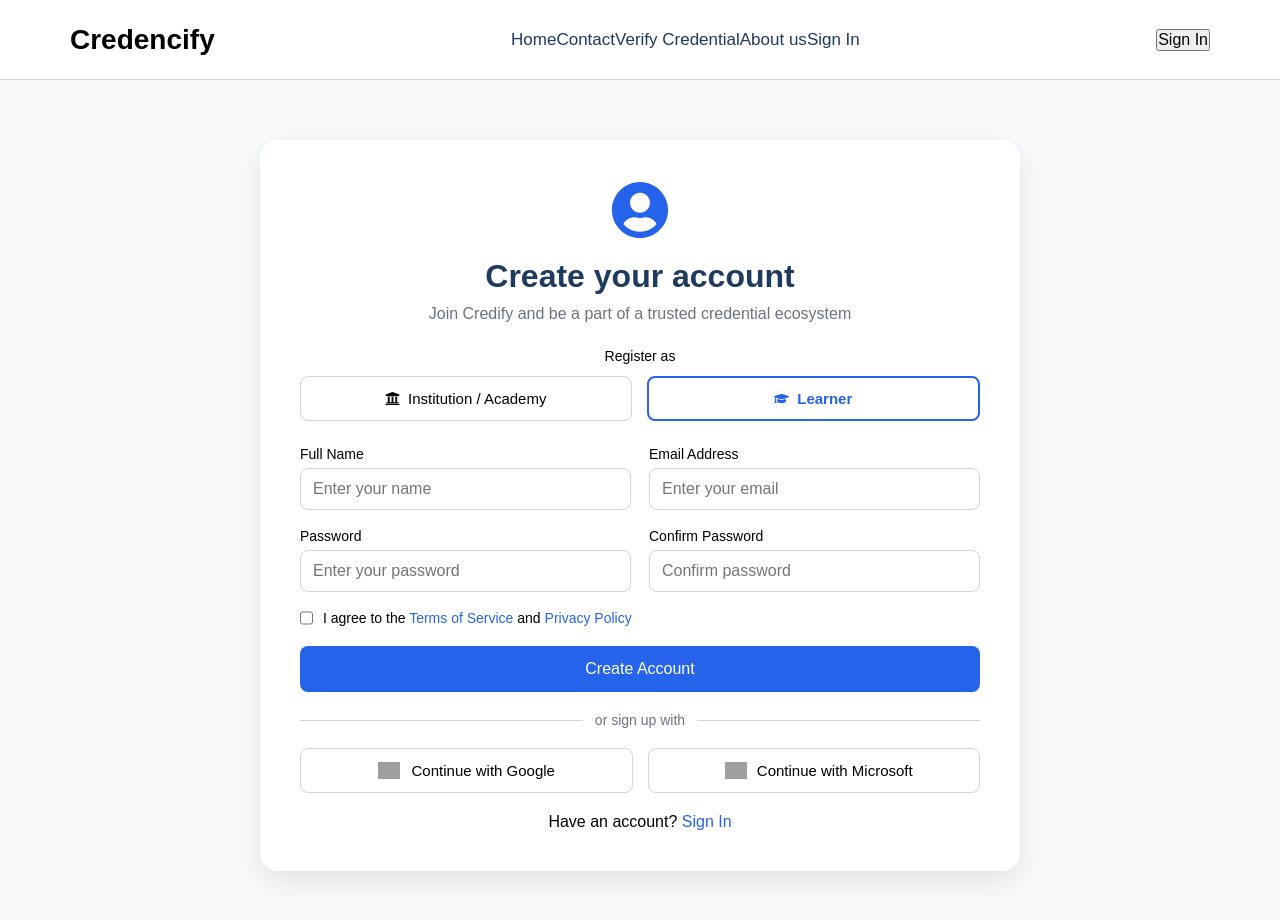
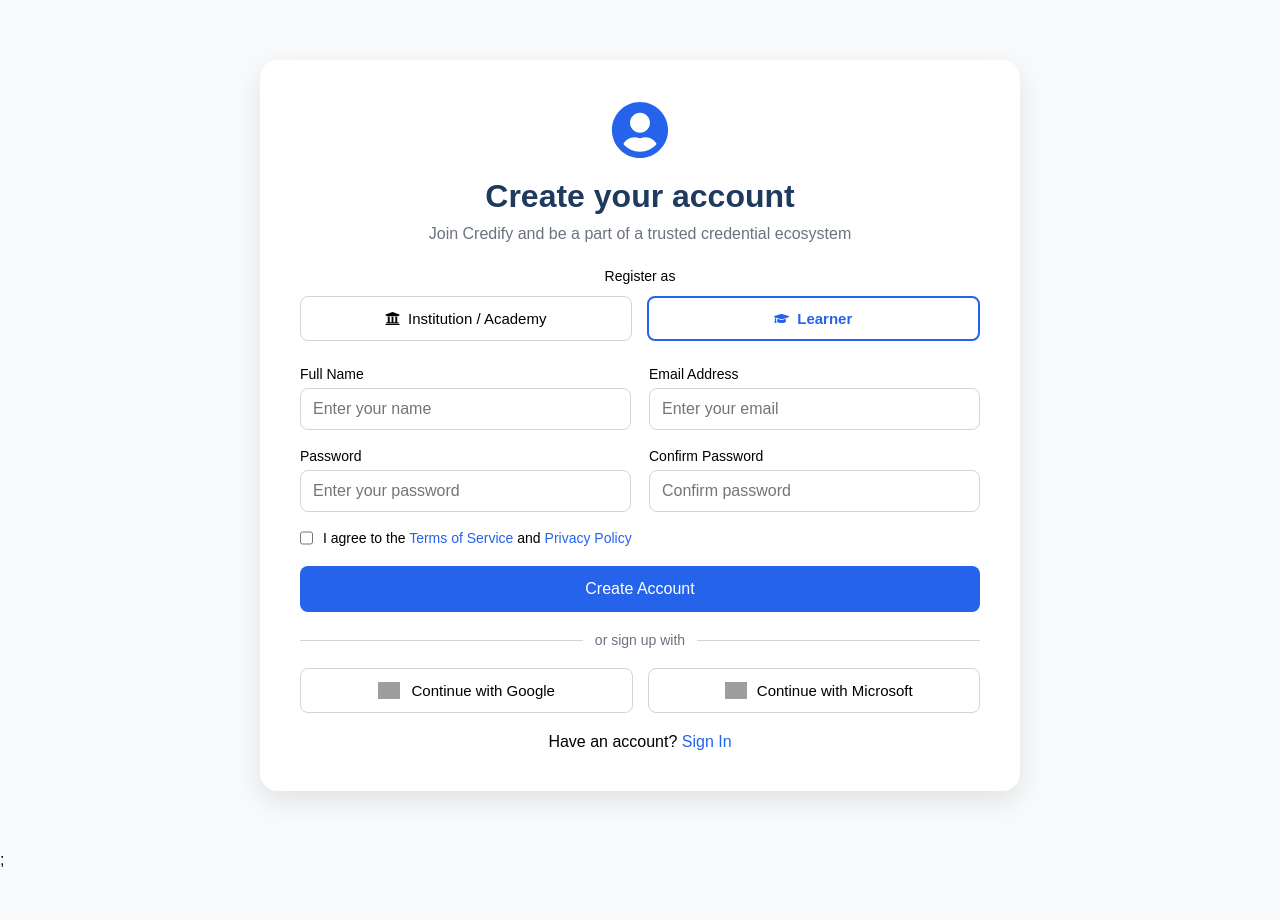
Before and after one commit to sidharth756/Credencify, a React (Vite) app in the folder frontend/: page / in a window 1280 px wide. Shown: the top 920 px of the page. After the commit the page ends 869 px from the top, so only its background shows below. Built offline with nearby package versions, Linux system fonts and the light colour scheme; grey boxes are pictures that could not be loaded; a web font is replaced by a local one.

Commit message:
Changes in register page structure

```diff
--- a/frontend/src/components/Register/Register.jsx
+++ b/frontend/src/components/Register/Register.jsx
@@ -1,4 +1,3 @@
-import Navbar from "../../components/Navbar/Navbar";
 import styles from "./Register.module.css";
 
 import { FaUserCircle } from "react-icons/fa";
@@ -8,9 +7,7 @@
 function Register() {
   return (
     <>
-      <Navbar />
-
-      <main className={styles.container}>
+        <div className={styles.container}>
         <div className={styles.card}>
 
           <div className={styles.icon}>
@@ -130,9 +127,8 @@
             Have an account?
             <a href="#"> Sign In</a>
           </p>
-
+          </div>
         </div>
-      </main>
     </>
   );
 }
```
Also changed, not shown: frontend/src/pages/Register/Register.jsx (added, +13 -0 lines), frontend/src/pages/Register/Register.module.css (added), frontend/src/pages/RegisterCard/RegisterCard.module.css (deleted).
